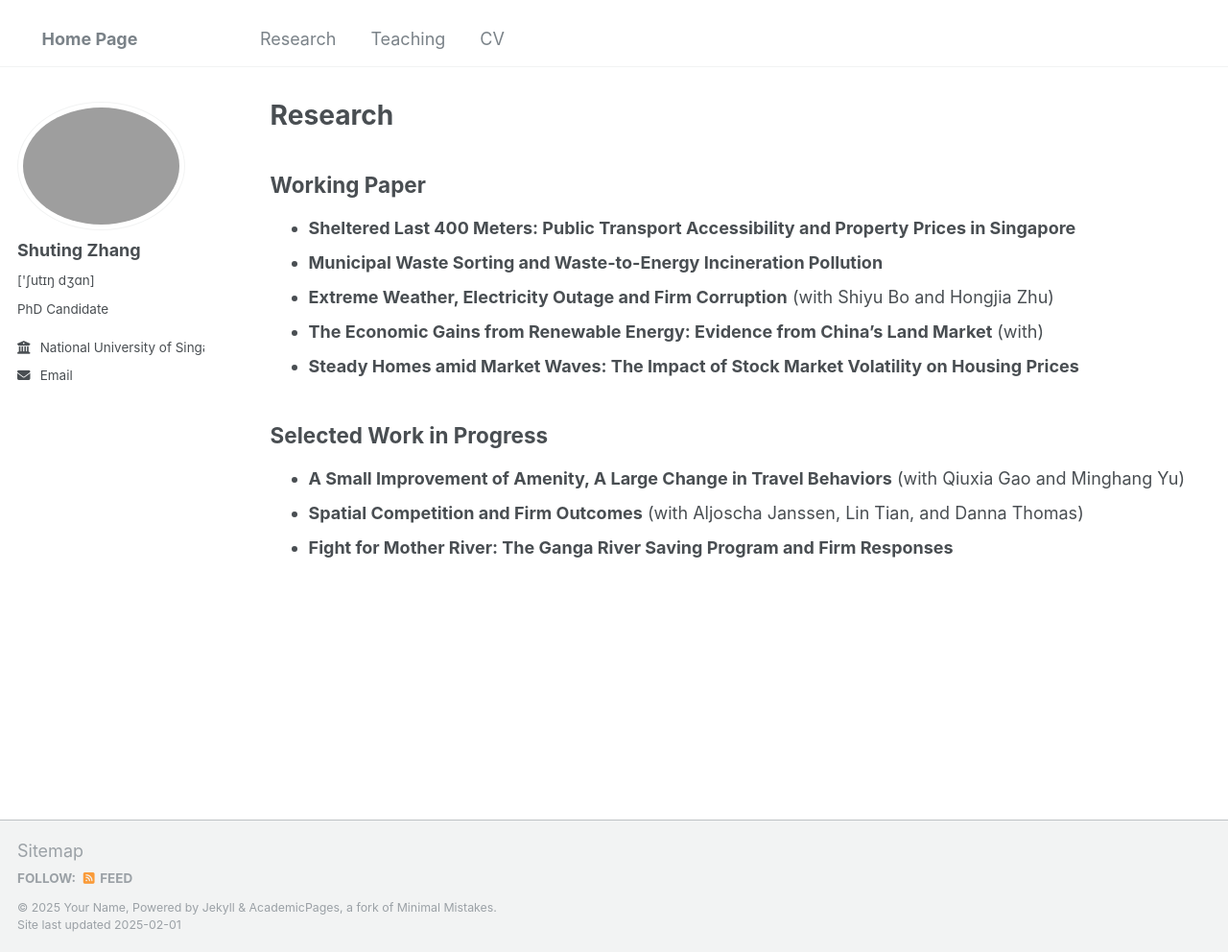
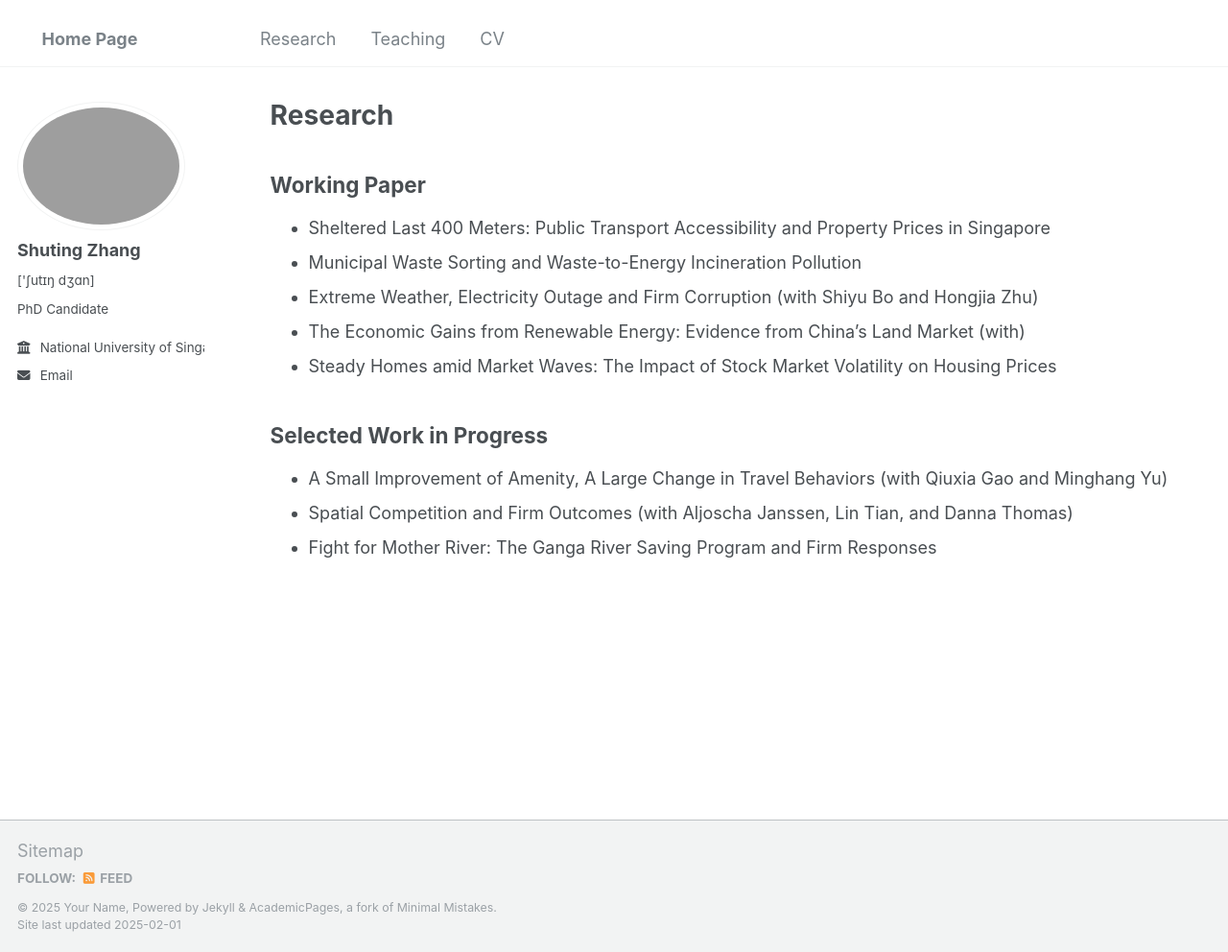
Before and after one commit to ShutingStar7/shutingstar7.github.io, a Jekyll site: the page built from _pages/research.md, in a window 1280 px wide and 992 px high. Shown: the whole window at 96% size. Built offline with Jekyll 4.4.1, drawn with Linux system fonts in a browser that asks for light colours.

Commit message:
Fix layout issues

```diff
--- a/_pages/research.md
+++ b/_pages/research.md
@@ -6,14 +6,14 @@ author_profile: true
 ---
 
 ## Working Paper
- - **Sheltered Last 400 Meters: Public Transport Accessibility and Property Prices in Singapore**
-- **Municipal Waste Sorting and Waste-to-Energy Incineration Pollution**
-- **Extreme Weather, Electricity Outage and Firm Corruption** (with Shiyu Bo and Hongjia Zhu)
-- **The Economic Gains from Renewable Energy: Evidence from China’s Land Market** (with)
-- **Steady Homes amid Market Waves: The Impact of Stock Market Volatility on Housing Prices**
+ - Sheltered Last 400 Meters: Public Transport Accessibility and Property Prices in Singapore
+- Municipal Waste Sorting and Waste-to-Energy Incineration Pollution
+- Extreme Weather, Electricity Outage and Firm Corruption (with Shiyu Bo and Hongjia Zhu)
+- The Economic Gains from Renewable Energy: Evidence from China’s Land Market (with)
+- Steady Homes amid Market Waves: The Impact of Stock Market Volatility on Housing Prices
 
 
 ## Selected Work in Progress
-- **A Small Improvement of Amenity, A Large Change in Travel Behaviors**  (with Qiuxia Gao and Minghang Yu)
-- **Spatial Competition and Firm Outcomes** (with Aljoscha Janssen, Lin Tian, and Danna Thomas)
-- **Fight for Mother River: The Ganga River Saving Program and Firm Responses**
+- A Small Improvement of Amenity, A Large Change in Travel Behaviors  (with Qiuxia Gao and Minghang Yu)
+- Spatial Competition and Firm Outcomes (with Aljoscha Janssen, Lin Tian, and Danna Thomas)
+- Fight for Mother River: The Ganga River Saving Program and Firm Responses
```
